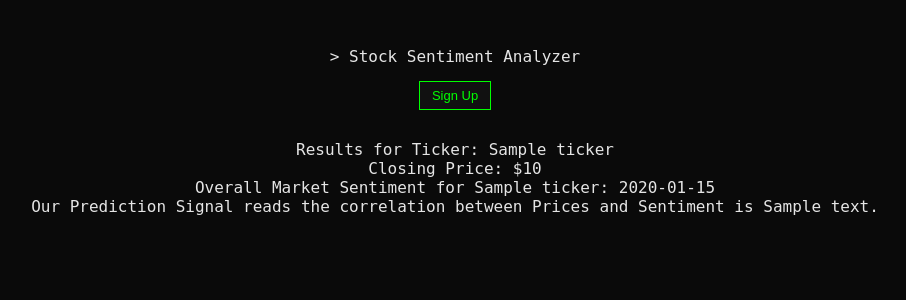
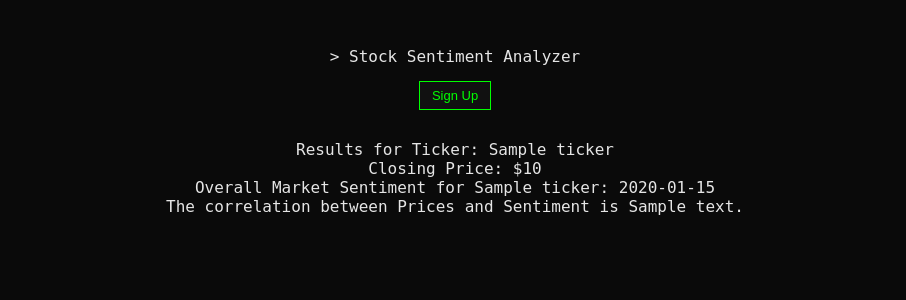
Before and after one commit to anmolbaidwan/Stock-Sentiment-Tracker, a Flask app: template templates/index.html in a window 1280 px wide. Shown: the part 269-569 px from the top of the page, without its empty margins (185-1091 px from the left). Run offline with Flask 3, Linux system fonts and the light colour scheme; the template is opened without the code that fills it: most values are stand-ins (such as "Sample title", 1, 10 or a date in 2020).

Commit message:
Update index.html

```diff
--- a/templates/index.html
+++ b/templates/index.html
@@ -144,7 +144,7 @@ a {
                 <div>Results for Ticker: {{ result.ticker }}</div>
                 <div>Closing Price: ${{ result.price }}</div>
                 <div>Overall Market Sentiment for {{ result.ticker }}: {{ result.sentiment }}</div>
-                <div>Our Prediction Signal reads the correlation between Prices and Sentiment is {{ result.message }}</div>
+                <div>The correlation between Prices and Sentiment is {{ result.message }}</div>
             {% endif %}
         </div>
     {% endif %}
```
